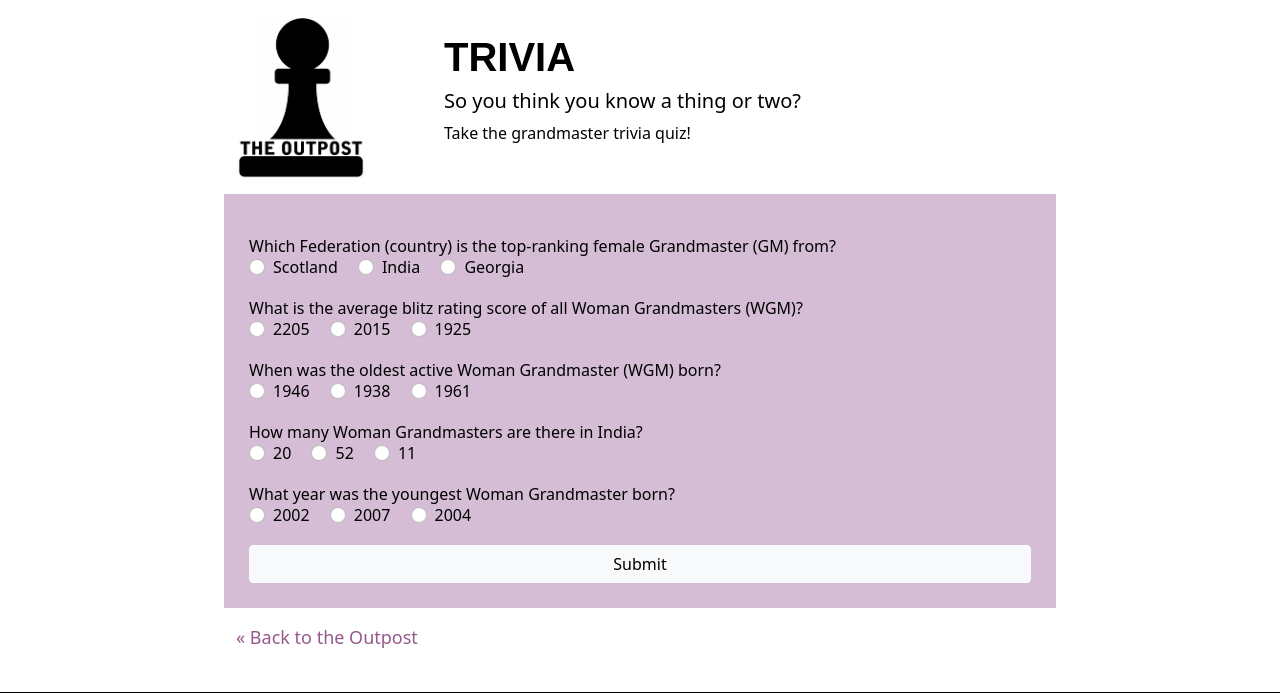
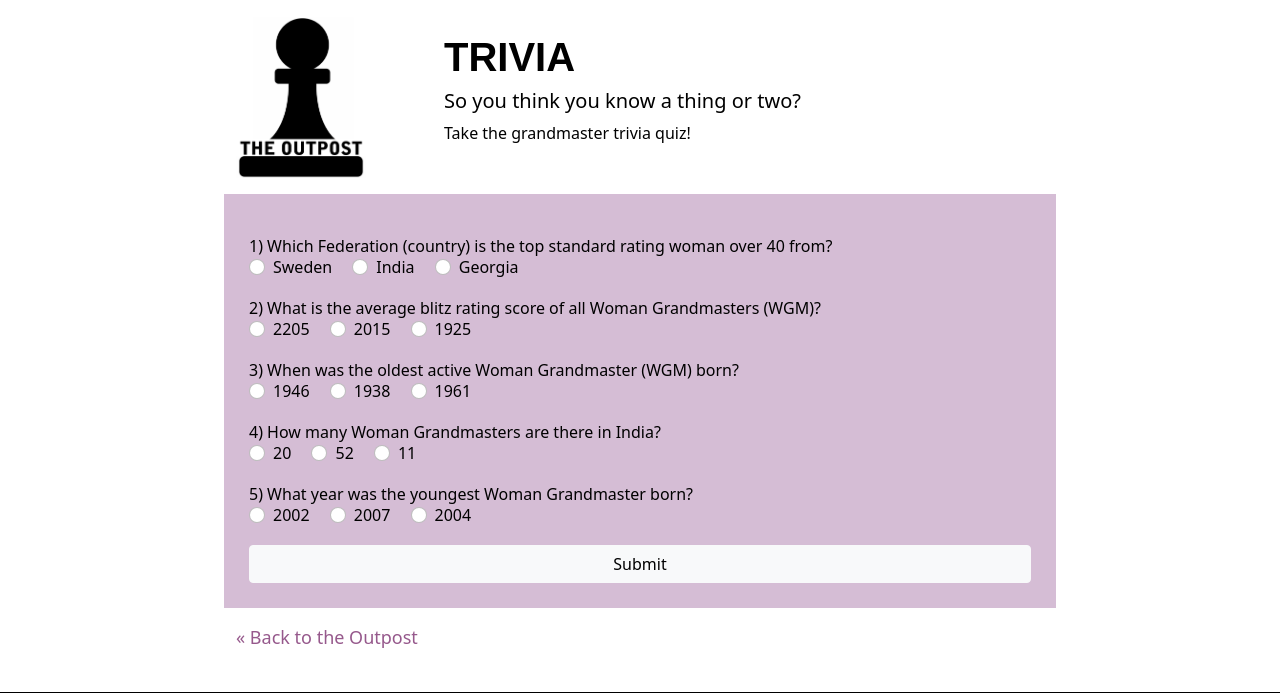
Before and after one commit to fiercestraven/queenside, a PHP site: page /trivia.php in a window 1280 px wide. Shown: the part 215-908 px from the top of the page. Run offline with PHP 8.4, Linux system fonts and the light colour scheme.

Commit message:
little stuff

```diff
--- a/public/trivia.php
+++ b/public/trivia.php
@@ -91,12 +91,12 @@ if (isset($_POST['submit'])) {
             <p>Take the grandmaster trivia quiz!</p>
         </div>
         <form class="my-outpost-background" action="" method="post">
-            <p class="question">Which Federation (country) is the top-ranking
-                female Grandmaster (GM) from?</p>
+            <p class="question">1) Which Federation (country) is the top standard rating
+                woman over 40 from?</p>
             <!-- ans a -->
             <div class="form-check form-check-inline">
                 <input class="form-check-input" type="radio" name="one" id="q1r1" value="option1">
-                <label class="form-check-label" for="q1r1">Scotland</label>
+                <label class="form-check-label" for="q1r1">Sweden</label>
             </div>
             <div class="form-check form-check-inline">
                 <input class="form-check-input" type="radio" name="one" id="q1r2" value="option2">
@@ -107,7 +107,7 @@ if (isset($_POST['submit'])) {
                 <label class="form-check-label" for="q1r3">Georgia</label>
             </div>
 
-            <p class="question">What is the average blitz rating score of all Woman
+            <p class="question">2) What is the average blitz rating score of all Woman
                 Grandmasters (WGM)?</p>
             <!-- ans c, 1925 -->
             <div class="form-check form-check-inline">
@@ -123,7 +123,7 @@ if (isset($_POST['submit'])) {
                 <label class="form-check-label" for="q2r3">1925</label>
             </div>
 
-            <p class="question">When was the oldest active Woman Grandmaster (WGM)
+            <p class="question">3) When was the oldest active Woman Grandmaster (WGM)
                 born?</p>
             <!-- ans b FIDE ID 14561 -->
             <div class="form-check form-check-inline">
@@ -139,7 +139,7 @@ if (isset($_POST['submit'])) {
                 <label class="form-check-label" for="q3r3">1961</label>
             </div>
 
-            <p class="question">How many Woman Grandmasters are there in India?</p>
+            <p class="question">4) How many Woman Grandmasters are there in India?</p>
             <!-- c -->
             <div class="form-check form-check-inline">
                 <input class="form-check-input" type="radio" name="four" id="q4r1" value="option1">
@@ -154,7 +154,7 @@ if (isset($_POST['submit'])) {
                 <label class="form-check-label" for="q4r3">11</label>
             </div>
 
-            <p class="question">What year was the youngest Woman Grandmaster born?</p>
+            <p class="question">5) What year was the youngest Woman Grandmaster born?</p>
             <!-- c FIDE ID 34127035-->
             <div class="form-check form-check-inline">
                 <input class="form-check-input" type="radio" name="five" id="q5r1" value="option1">
```
Also changed, not shown: admin/admin.php (+6 -6 lines).
